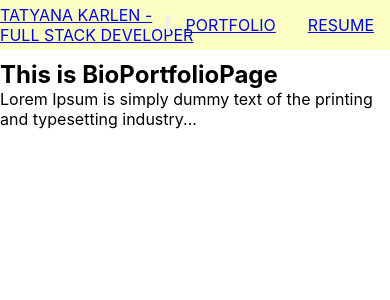
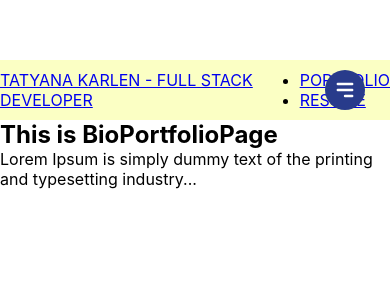
Before and after one commit to tatyanakarlen/PortfolioWebsite, a React (Create React App) app: page /portfolio in a window 390 px wide. Shown: the top 300 px of the page. Built offline with nearby package versions, Linux system fonts and the light colour scheme.

Commit message:
trying something

```diff
--- a/src/components/RightNav/RightNav.css
+++ b/src/components/RightNav/RightNav.css
@@ -1,9 +1,10 @@
 
 
  .right-links {
-    /* position: fixed; */
+    position: relative;
     display: flex;
     justify-content: flex-end;
+    align-items: center;
     width: 50%;
     top: 0;
 
@@ -17,3 +18,68 @@
     cursor: pointer;
     /* list-style-type: none; */
  }
+
+ .navRightMenu {
+    margin-left: auto;
+ }
+
+ .navRightList {
+    display: flex;
+    padding: 0;
+ }
+
+ .hamburger {
+    border: 0;
+    height: 40px;
+    width: 40px;
+    padding: 0.5rem;
+    border-radius: 50%;
+    background-color: #283b8b;
+    cursor: pointer;
+    transition: background-color 0.2s ease-in-out;
+    position: absolute;
+    top: 50%;
+    right: 25px;
+    transform: translateY(-50%);
+    display: none;
+  }
+  .hamburger:hover {
+    background-color: #2642af;
+  }
+
+  @media screen and (max-width: 768px) {
+    .hamburger {
+      display: block;
+    }
+  }
+
+  @media screen and (max-width: 768px) {
+    .navRightList {
+        position: absolute;
+        /* top: 60px; */
+        height: auto;
+        left: 0;
+        flex-direction: column;
+        width: 100%;
+        height: calc(100vh - 77px);
+        background-color: white;
+    }
+  }
+
+  @media screen and (max-width: 768px) {
+    .navRightli {
+        text-align: center;
+        margin: 0;
+    }
+  }
+
+  @media screen and (max-width: 768px) {
+    .navRightli a {
+        color: black;
+        width: 100%;
+        padding: 1.5rem 0;
+    }
+    .navRightli:hover {
+        background-color: #eee;
+  }
+}
--- a/src/components/TopNav/TopNav.css
+++ b/src/components/TopNav/TopNav.css
@@ -1,5 +1,5 @@
 .Nav{
-    position: fixed;
+    position: relative;
     top: 0;
     display: flex;
     flex-direction: row;
@@ -9,5 +9,5 @@
     width: 100%;
     background-color: rgb(251, 255, 196);
     overflow: auto;
-    height: 50px;
+    height: 60px;
  }
--- a/src/components/TopNav/TopNav.jsx
+++ b/src/components/TopNav/TopNav.jsx
@@ -1,14 +1,35 @@
 import './TopNav.css';
 import LeftLink from '../LeftLink/LeftLink.jsx'
 import RightNav from '../RightNav/RightNav.jsx'
+import { Link } from 'react-router-dom';
 
 
 export default function TopNav() {
-   return (
-       <div className="Nav">
-         <LeftLink />
-         <RightNav />
-
-       </div>
-   )
+    return (
+        <div className="Nav">
+            <Link className="nav-left-link" to="/portfolio">TATYANA KARLEN - FULL STACK DEVELOPER</Link>
+            <button className="hamburger">
+                {/* icon from heroicons.com */}
+                <svg
+                    xmlns="http://www.w3.org/2000/svg"
+                    className="h-5 w-5"
+                    viewBox="0 0 20 20"
+                    fill="white"
+                >
+                    <path
+                        fillRule="evenodd"
+                        d="M3 5a1 1 0 011-1h12a1 1 0 110 2H4a1 1 0 01-1-1zM3 10a1 1 0 011-1h12a1 1 0 110 2H4a1 1 0 01-1-1zM9 15a1 1 0 011-1h6a1 1 0 110 2h-6a1 1 0 01-1-1z"
+                        clipRule="evenodd"
+                    />
+                </svg>
+            </button>
+            <div
+                className="navigation-menu">
+                <ul>
+                    <li><Link className="link" to="/portfolio">PORTFOLIO</Link></li>
+                    <li><Link className="link" to="/resume">RESUME</Link></li>
+                </ul>
+            </div>
+        </div>
+    )
 }
```
